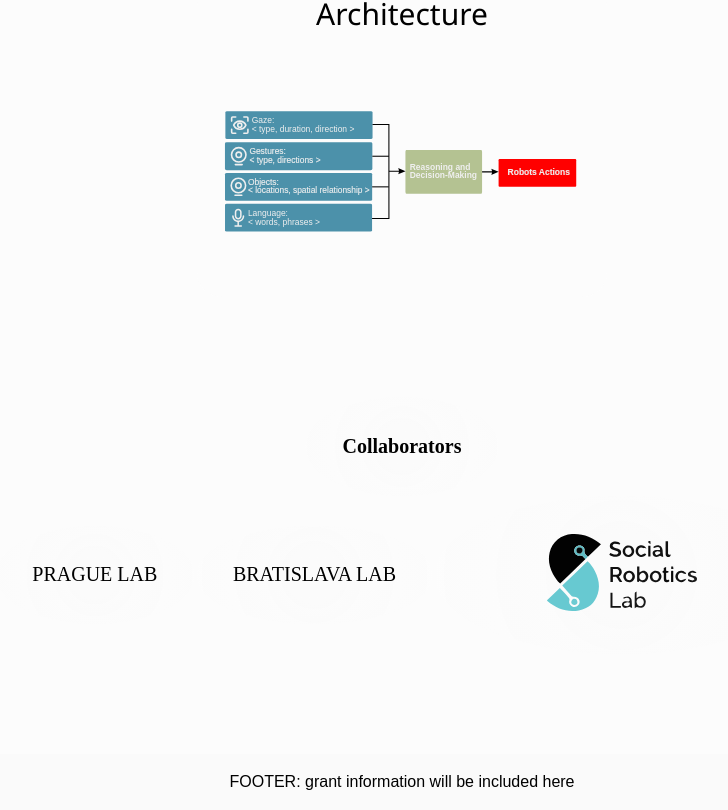
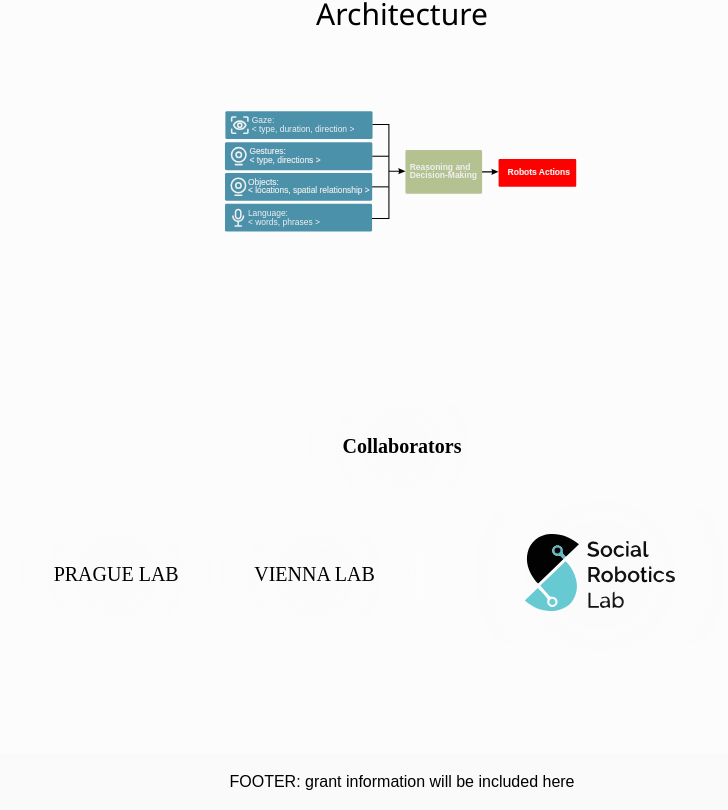
Before and after one commit to kmazrolina/iChores_Webpage, a React (Create React App) app in the folder web_app/: page / in a window 1280 px wide. Shown: the part 1809-2619 px from the top of the page, without its empty margins (238-966 px from the left). Built offline with nearby package versions, Linux system fonts and the light colour scheme.

Commit message:
Co-authored-by: Michał Sobieraj-Jakubiec <michalsidzej@users.noreply.github.com>

```diff
--- a/web_app/src/App.js
+++ b/web_app/src/App.js
@@ -136,7 +136,7 @@ function App() {
 								<a   href="https://en.wikipedia.org/wiki/Prague">PRAGUE LAB</a>
 							</div>
 							<div class="button">
-								<a  href="https://en.wikipedia.org/wiki/Bratislava">BRATISLAVA LAB</a>
+								<a  href="https://en.wikipedia.org/wiki/Bratislava">VIENNA LAB</a>
 							</div>
 
 							<div class="button">
```
